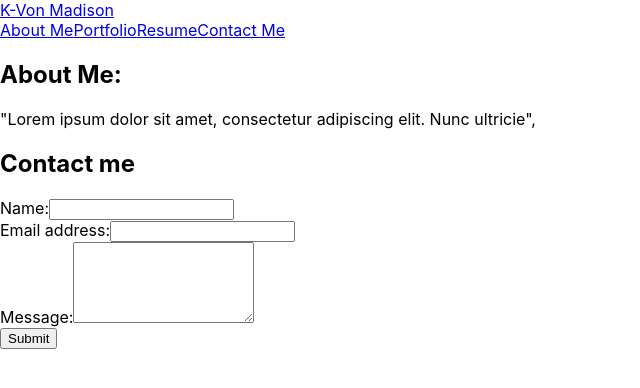
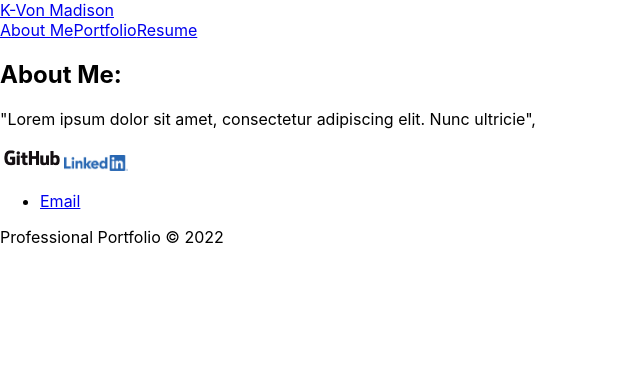
Before and after one commit to KDash201/my-react-portfolio, a React (Create React App) app: page / in a window 1280 px wide. Shown: the top 388 px of the page, without its empty margins (0-640 px from the left). Built offline with nearby package versions, Linux system fonts and the light colour scheme; the HTML template or start-up script is replaced by a standard one.

Commit message:
Resolved the contact vs footer issue/question

```diff
--- a/src/App.css
+++ b/src/App.css
@@ -36,3 +36,7 @@
     transform: rotate(360deg);
   }
 }
+
+.footer-basic .social img {
+  width: 5%;
+}
--- a/src/App.js
+++ b/src/App.js
@@ -4,7 +4,6 @@ import Projects from "./components/Projects/index.js";
 import About from "./components/About/index.js";
 import Footer from "./components/Footer/index.js";
 import Resume from "./components/Resume/index.js";
-import Contact from "./components/Contact/index.js";
 import "./App.css";
 
 function App() {
@@ -17,8 +16,6 @@ function App() {
       return <Projects />;
     } else if (currentTab === "Resume") {
       return <Resume />;
-    } else if (currentTab === "Contact") {
-      return <Contact />;
     }
   }
 
--- a/src/components/Contact/index.js
+++ /dev/null
@@ -1,87 +0,0 @@
-import React, { useState } from "react";
-
-import { validateEmail } from "../../utils/helpers";
-
-function ContactForm() {
-  const [formState, setFormState] = useState({
-    name: "",
-    email: "",
-    message: "",
-  });
-
-  const [errorMessage, setErrorMessage] = useState("");
-  const { name, email, message } = formState;
-
-  const handleSubmit = (e) => {
-    e.preventDefault();
-    if (!errorMessage) {
-      console.log("Submit Form", formState);
-    }
-  };
-
-  const handleChange = (e) => {
-    if (e.target.name === "email") {
-      const isValid = validateEmail(e.target.value);
-      if (!isValid) {
-        setErrorMessage("Your email is invalid.");
-      } else {
-        setErrorMessage("");
-      }
-    } else {
-      if (!e.target.value.length) {
-        setErrorMessage(`${e.target.name} is required.`);
-      } else {
-        setErrorMessage("");
-      }
-    }
-    if (!errorMessage) {
-      setFormState({ ...formState, [e.target.name]: e.target.value });
-      console.log("Handle Form", formState);
-    }
-  };
-
-  return (
-    <section>
-      <h1 data-testid="h1tag">Contact me</h1>
-      <form id="contact-form" onSubmit={handleSubmit}>
-        <div>
-          <label htmlFor="name">Name:</label>
-          <input
-            type="text"
-            name="name"
-            defaultValue={name}
-            onBlur={handleChange}
-          />
-        </div>
-        <div>
-          <label htmlFor="email">Email address:</label>
-          <input
-            type="email"
-            name="email"
-            defaultValue={email}
-            onBlur={handleChange}
-          />
-        </div>
-        <div>
-          <label htmlFor="message">Message:</label>
-          <textarea
-            name="message"
-            rows="5"
-            defaultValue={message}
-            onBlur={handleChange}
-          />
-        </div>
-        {errorMessage && (
-          <div>
-            <p className="error-text">{errorMessage}</p>
-          </div>
-        )}
-        <button data-testid="button" type="submit">
-          Submit
-        </button>
-      </form>
-    </section>
-  );
-}
-
-export default ContactForm;
--- a/src/components/Footer/index.js
+++ b/src/components/Footer/index.js
@@ -1,86 +1,38 @@
-import React, { useState } from "react";
+import React from "react";
+import GitHub from "../../assets/images/GitHub/GitHub_Logo.png";
+import LinkedIn from "../../assets/images/LinkedIn/LI-Logo.png";
 
-import { validateEmail } from "../../utils/helpers";
+// import { validateEmail } from "../../utils/helpers";
 
 function Footer() {
-  const [formState, setFormState] = useState({
-    name: "",
-    email: "",
-    message: "",
-  });
+  return (
+    <div class="footer-basic" id="contact-me">
+      <footer>
+        <div class="column">
+          <div class="social">
+            <a href="https://github.com/KDash201">
+              <img src={GitHub} alt="GitHub icon" />
+              {/* target="_blank" rel="noreferrer" >
+              <i class="icon ion-social-instagram"></i> */}
+            </a>
+            <a href="https://www.linkedin.com/in/k-von-madison/">
+              <img src={LinkedIn} alt="LinkedIn icon" />
+              {/*
+              target="_blank"
+              rel="noreferrer" */}
 
-  const [errorMessage, setErrorMessage] = useState("");
-  const { name, email, message } = formState;
-
-  const handleSubmit = (e) => {
-    e.preventDefault();
-    if (!errorMessage) {
-      console.log("Submit Form", formState);
-    }
-  };
-
-  const handleChange = (e) => {
-    if (e.target.name === "email") {
-      const isValid = validateEmail(e.target.value);
-      if (!isValid) {
-        setErrorMessage("Your email is invalid.");
-      } else {
-        setErrorMessage("");
-      }
-    } else {
-      if (!e.target.value.length) {
-        setErrorMessage(`${e.target.name} is required.`);
-      } else {
-        setErrorMessage("");
-      }
-    }
-    if (!errorMessage) {
-      setFormState({ ...formState, [e.target.name]: e.target.value });
-      console.log("Handle Form", formState);
-    }
-  };
-
-  return (
-    <section>
-      <h1 data-testid="h1tag">Contact me</h1>
-      <form id="contact" onSubmit={handleSubmit}>
-        <div>
-          <label htmlFor="name">Name:</label>
-          <input
-            type="text"
-            name="name"
-            defaultValue={name}
-            onBlur={handleChange}
-          />
+              <i class="icon ion-social-linkedin"></i>
+            </a>
+          </div>
+          <ul class="list-inline">
+            <li>
+              <a href="mailto:kvonmadison@Yahoo.com">Email</a>
+            </li>
+          </ul>
+          <p class="copyright">Professional Portfolio © 2022</p>
         </div>
-        <div>
-          <label htmlFor="email">Email address:</label>
-          <input
-            type="email"
-            name="email"
-            defaultValue={email}
-            onBlur={handleChange}
-          />
-        </div>
-        <div>
-          <label htmlFor="message">Message:</label>
-          <textarea
-            name="message"
-            rows="5"
-            defaultValue={message}
-            onBlur={handleChange}
-          />
-        </div>
-        {errorMessage && (
-          <div>
-            <p className="error-text">{errorMessage}</p>
-          </div>
-        )}
-        <button data-testid="button" type="submit">
-          Submit
-        </button>
-      </form>
-    </section>
+      </footer>
+    </div>
   );
 }
 
--- a/src/components/Nav/index.js
+++ b/src/components/Nav/index.js
@@ -17,8 +17,8 @@ function Nav({ currentTab, setCurrentTab }) {
   return (
     <nav>
       <a
-        className={currentTab == "About" ? "active-page" : "inactive-page"}
-        href="#"
+        className={currentTab === "About" ? "active-page" : "inactive-page"}
+        href="#About"
         onClick={() => {
           setCurrentTab("About");
         }}
@@ -26,31 +26,23 @@ function Nav({ currentTab, setCurrentTab }) {
         About Me
       </a>
       <a
-        className={currentTab == "Portfolio" ? "active-page" : "inactive-page"}
-        href="#"
+        className={currentTab === "Portfolio" ? "active-page" : "inactive-page"}
+        href="#Portfolio"
         onClick={() => {
           setCurrentTab("Portfolio");
         }}
       >
         Portfolio
       </a>
+
       <a
         className={currentTab == "Resume" ? "active-page" : "inactive-page"}
-        href="#"
+        href="#Resume"
         onClick={() => {
           setCurrentTab("Resume");
         }}
       >
         Resume
-      </a>
-      <a
-        className={currentTab == "Contact" ? "active-page" : "inactive-page"}
-        href="#"
-        onClick={() => {
-          setCurrentTab("Contact");
-        }}
-      >
-        Contact Me
       </a>
     </nav>
   );
```
Also changed, not shown: src/assets/images/GitHub/GitHub_Logo.png (added), src/assets/images/LinkedIn/LI-Logo.png (added).
